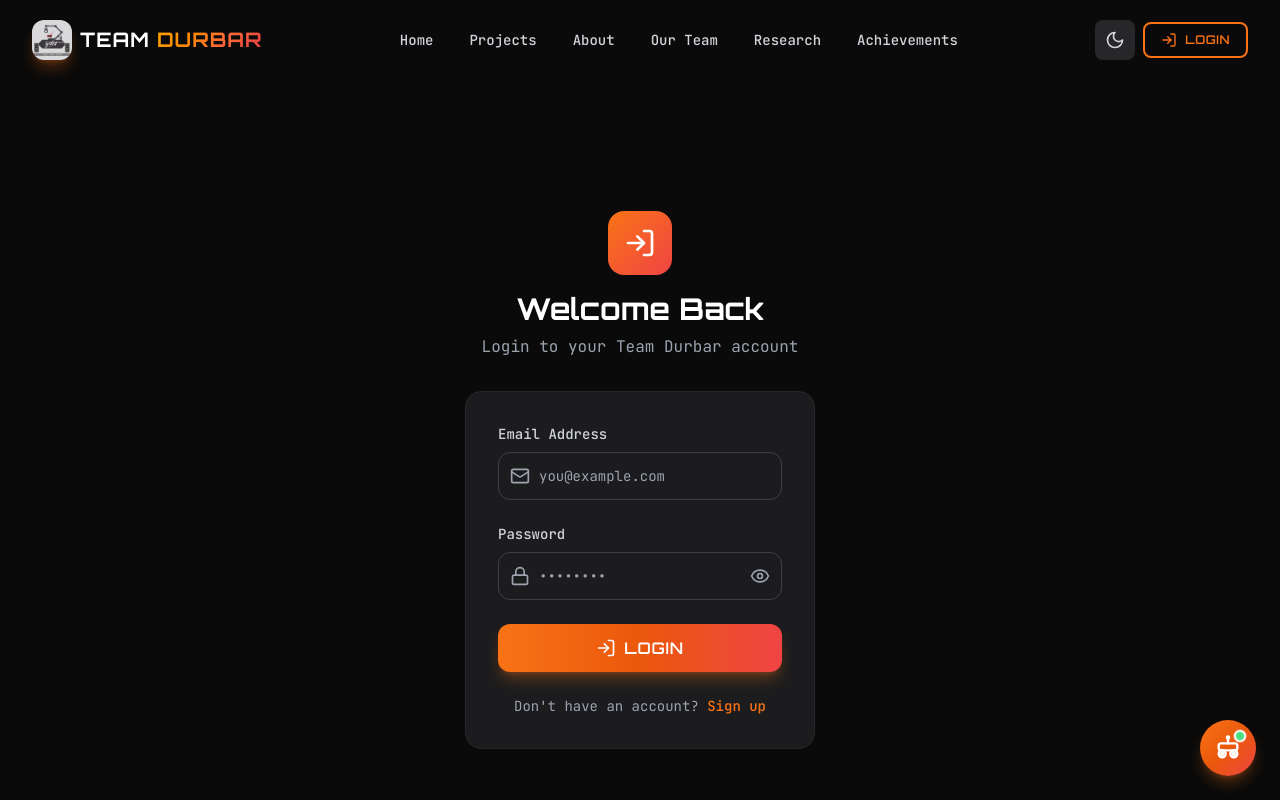
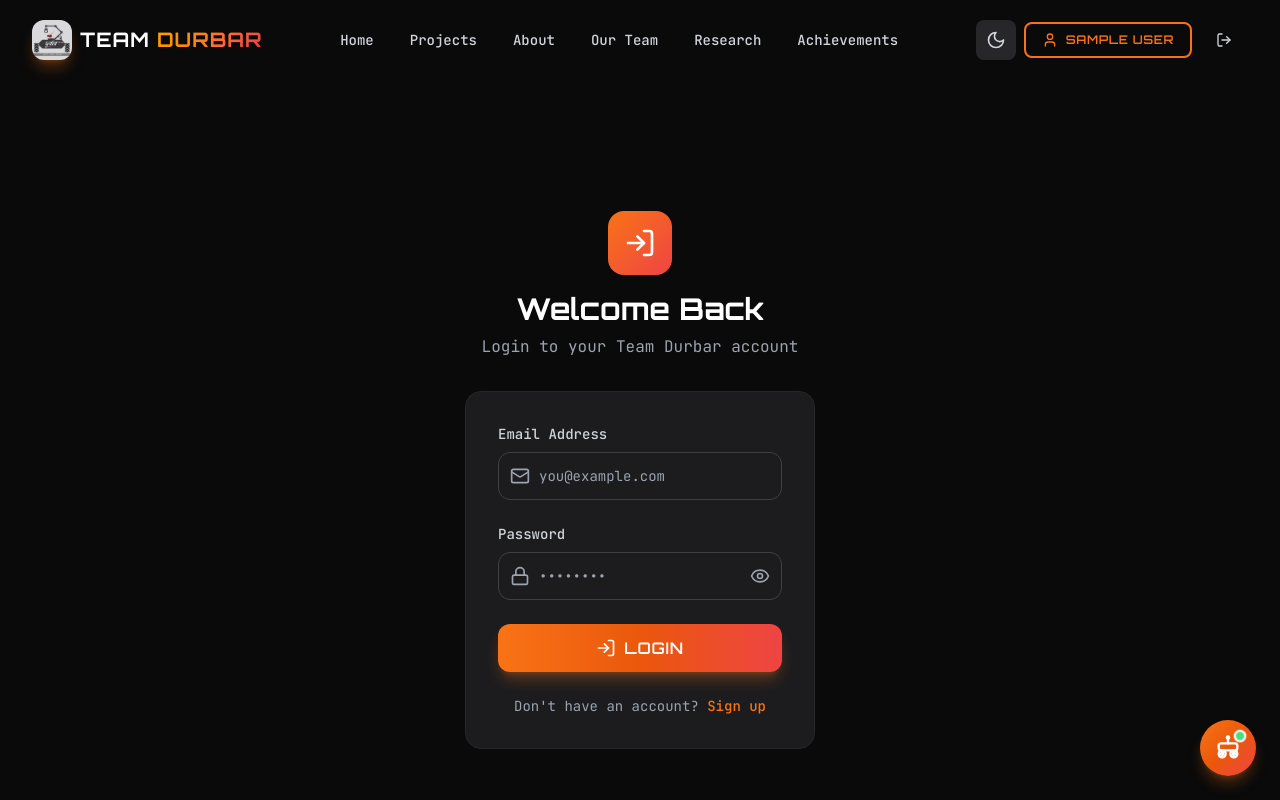
Before and after one commit to Shihab221/durbar, a Next.js app: page /login in a window 1280 px wide. Shown: the top 800 px of the page. Built offline with nearby package versions, Linux system fonts and the light colour scheme; sample sign-in values are in the browser's storage.

Commit message:
fixed login button

```diff
--- a/app/login/page.tsx
+++ b/app/login/page.tsx
@@ -38,6 +38,9 @@ export default function LoginPage() {
       // Store token and user info
       localStorage.setItem("token", data.token);
       localStorage.setItem("user", JSON.stringify(data.user));
+
+      // Notify navbar (and other listeners) of auth change
+      window.dispatchEvent(new Event("auth-change"));
 
       // Redirect based on role
       if (data.user.role === "admin" || data.user.role === "superadmin") {
--- a/app/profile/page.tsx
+++ b/app/profile/page.tsx
@@ -250,6 +250,7 @@ export default function ProfilePage() {
   const handleLogout = () => {
     localStorage.removeItem("token");
     localStorage.removeItem("user");
+    window.dispatchEvent(new Event("auth-change"));
     router.push("/login");
   };
 
--- a/app/signup/page.tsx
+++ b/app/signup/page.tsx
@@ -46,6 +46,9 @@ export default function SignupPage() {
       // Store token and user info
       localStorage.setItem("token", data.token);
       localStorage.setItem("user", JSON.stringify(data.user));
+
+      // Notify navbar (and other listeners) of auth change
+      window.dispatchEvent(new Event("auth-change"));
 
       // Redirect to profile page
       router.push("/profile");
--- a/components/navbar.tsx
+++ b/components/navbar.tsx
@@ -1,9 +1,9 @@
 "use client";
 
 import Link from "next/link";
-import { usePathname } from "next/navigation";
+import { usePathname, useRouter } from "next/navigation";
 import { motion, AnimatePresence } from "framer-motion";
-import { Moon, Sun, Menu, X, Rocket, LogIn } from "lucide-react";
+import { Moon, Sun, Menu, X, Rocket, LogIn, LogOut, User } from "lucide-react";
 import { useTheme } from "next-themes";
 import { useState, useEffect } from "react";
 import { cn } from "@/lib/utils";
@@ -20,10 +20,13 @@ const navLinks = [
 
 export function Navbar() {
   const pathname = usePathname();
+  const router = useRouter();
   const { theme, setTheme } = useTheme();
   const [mounted, setMounted] = useState(false);
   const [mobileMenuOpen, setMobileMenuOpen] = useState(false);
   const [scrolled, setScrolled] = useState(false);
+  const [isLoggedIn, setIsLoggedIn] = useState(false);
+  const [user, setUser] = useState<{ role: string; name?: string | null; username?: string } | null>(null);
 
   useEffect(() => {
     setMounted(true);
@@ -32,9 +35,46 @@ export function Navbar() {
       setScrolled(window.scrollY > 20);
     };
 
+    const syncAuth = () => {
+      const token = localStorage.getItem("token");
+      const userStr = localStorage.getItem("user");
+      if (token && userStr) {
+        try {
+          const parsedUser = JSON.parse(userStr);
+          setUser(parsedUser);
+          setIsLoggedIn(true);
+        } catch {
+          setIsLoggedIn(false);
+          setUser(null);
+        }
+      } else {
+        setIsLoggedIn(false);
+        setUser(null);
+      }
+    };
+
+    syncAuth();
+
+    // Listen for storage changes (login/logout from other tabs/components)
+    window.addEventListener("storage", syncAuth);
+    window.addEventListener("auth-change", syncAuth);
     window.addEventListener("scroll", handleScroll);
-    return () => window.removeEventListener("scroll", handleScroll);
+
+    return () => {
+      window.removeEventListener("storage", syncAuth);
+      window.removeEventListener("auth-change", syncAuth);
+      window.removeEventListener("scroll", handleScroll);
+    };
   }, []);
+
+  const handleLogout = () => {
+    localStorage.removeItem("token");
+    localStorage.removeItem("user");
+    setIsLoggedIn(false);
+    setUser(null);
+    window.dispatchEvent(new Event("auth-change"));
+    router.push("/");
+  };
 
   return (
     <motion.nav
@@ -134,13 +174,39 @@ export function Navbar() {
               </motion.button>
             )}
 
-            {/* Login Button - Desktop */}
+            {/* Login / User Button - Desktop */}
+            {!isLoggedIn ? (
               <Link href="/login" className="hidden lg:block">
                 <Button variant="outline" size="sm" className="gap-2">
                   <LogIn className="w-4 h-4" />
                   Login
                 </Button>
               </Link>
+            ) : (
+              <div className="hidden lg:flex items-center gap-2">
+                <Link
+                  href={
+                    user?.role === "admin" || user?.role === "superadmin"
+                      ? "/admin"
+                      : "/profile"
+                  }
+                >
+                  <Button variant="outline" size="sm" className="gap-2">
+                    <User className="w-4 h-4" />
+                    {user?.name || user?.username || "Profile"}
+                  </Button>
+                </Link>
+                <Button
+                  variant="ghost"
+                  size="sm"
+                  onClick={handleLogout}
+                  className="gap-2"
+                  aria-label="Logout"
+                >
+                  <LogOut className="w-4 h-4" />
+                </Button>
+              </div>
+            )}
 
             {/* Mobile Menu Button */}
             <motion.button
@@ -219,12 +285,41 @@ export function Navbar() {
                 transition={{ delay: navLinks.length * 0.05 }}
                 className="pt-2 space-y-2"
               >
+                {!isLoggedIn ? (
                   <Link href="/login" onClick={() => setMobileMenuOpen(false)}>
                     <Button variant="outline" className="w-full gap-2">
                       <LogIn className="w-4 h-4" />
                       Login
                     </Button>
                   </Link>
+                ) : (
+                  <>
+                    <Link
+                      href={
+                        user?.role === "admin" || user?.role === "superadmin"
+                          ? "/admin"
+                          : "/profile"
+                      }
+                      onClick={() => setMobileMenuOpen(false)}
+                    >
+                      <Button variant="outline" className="w-full gap-2">
+                        <User className="w-4 h-4" />
+                        {user?.name || user?.username || "Profile"}
+                      </Button>
+                    </Link>
+                    <Button
+                      variant="ghost"
+                      className="w-full gap-2"
+                      onClick={() => {
+                        handleLogout();
+                        setMobileMenuOpen(false);
+                      }}
+                    >
+                      <LogOut className="w-4 h-4" />
+                      Logout
+                    </Button>
+                  </>
+                )}
               </motion.div>
             </div>
           </motion.div>
```
Lines whose indentation alone changed are shown as unchanged.
